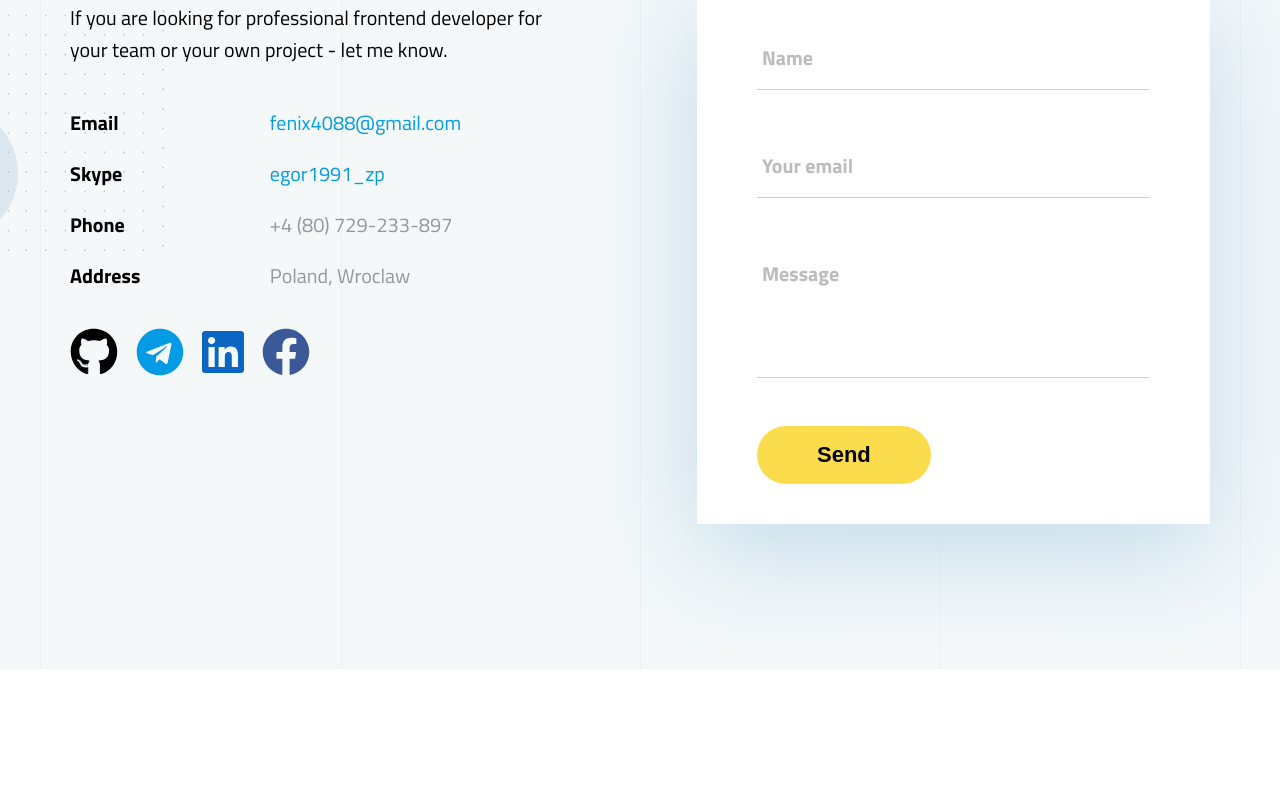
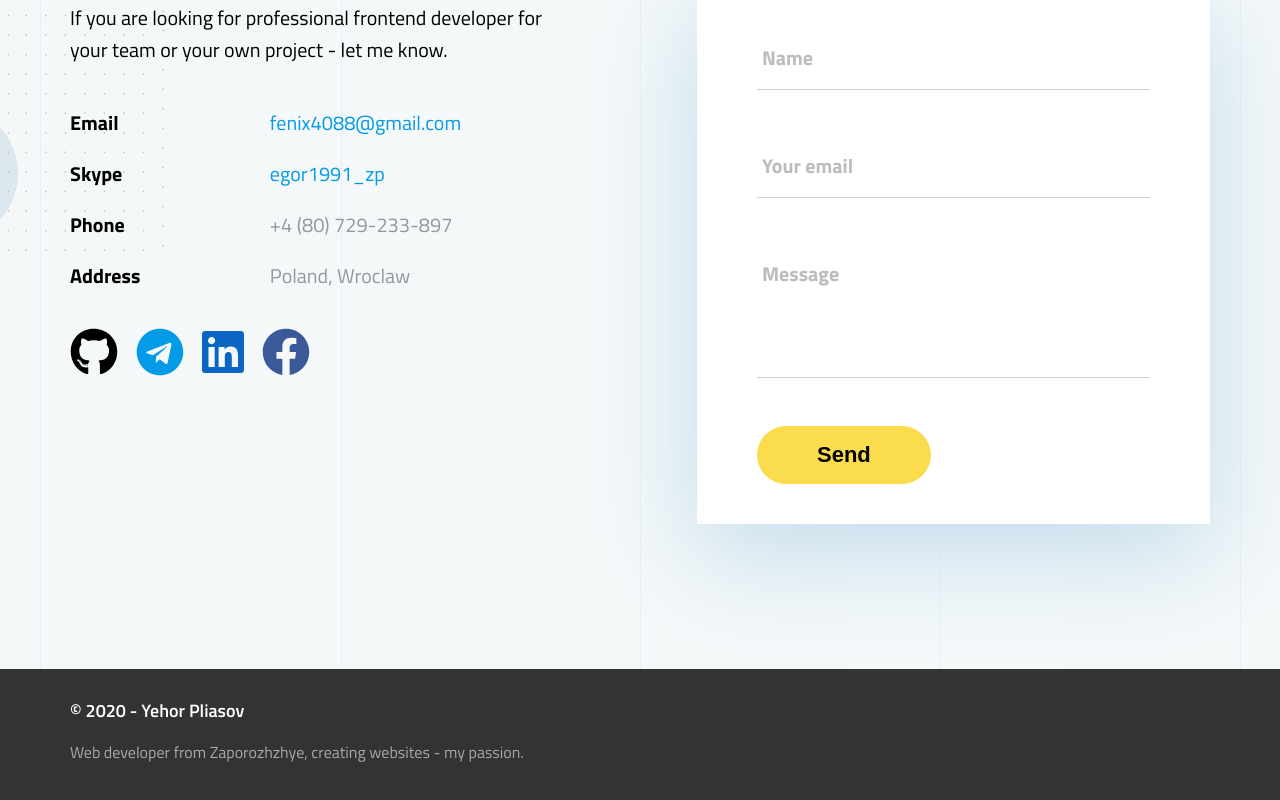
Before and after one commit to Fenix4088/PortfolioApp, a React (Create React App) app: page /#/ in a window 1280 px wide. Shown: the part 5810-6610 px from the top of the page. Before the commit the page ends 6479 px from the top, so only its background shows below. Built offline with nearby package versions, Linux system fonts and the light colour scheme.

Commit message:
21 Footer ready

```diff
--- a/src/App.js
+++ b/src/App.js
@@ -5,6 +5,7 @@ import { Home } from "./Components/Home/Home";
 import { Switch, Route } from "react-router-dom";
 import { ProjectInfoContainer } from "./Components/ProjectInfo/ProjectInfo";
 import useResizeObserver from "use-resize-observer";
+import {Footer} from "./Components/Footer/Footer";
 
 function App() {
   const [menuStatus, setMenuStatus] = useState(false);
@@ -27,6 +28,7 @@ function App() {
           render={() => <ProjectInfoContainer />}
         />
       </Switch>
+        <Footer/>
     </div>
   );
 }
--- a/src/Components/Contacts/Contacts.jsx
+++ b/src/Components/Contacts/Contacts.jsx
@@ -10,6 +10,7 @@ export const Contacts = (props) => {
     <section
       className="contacts"
       style={{ backgroundImage: `url(${contactBg})` }}
+      id={"contacts"}
     >
       <div className="container">
         <h2 className="contacts__title contacts__title">
--- /dev/null
+++ b/src/Components/Footer/Footer.jsx
@@ -0,0 +1,13 @@
+import React from "react";
+import "./Footer.scss"
+
+export const Footer = () => {
+    return(
+        <footer className="footer">
+            <div className="container">
+                <div className="footer__devName">&copy;&nbsp;2020 - Yehor Pliasov</div>
+                <p>Web developer from Zaporozhzhye, creating websites - my passion.</p>
+            </div>
+        </footer>
+    )
+}
--- /dev/null
+++ b/src/Components/Footer/Footer.scss
@@ -0,0 +1,26 @@
+.footer {
+  padding: 28px 0 38px;
+  background-color: #333333;
+  color: #a8a8a8;
+  p {
+    font-weight: 400;
+  }
+}
+
+.footer__devName {
+  margin-bottom: 16px;
+  font-size: 18px;
+  color: #fff;
+  font-weight: 600;
+}
+
+.footer__link {
+  font-weight: 500;
+  line-height: 1.5;
+  text-decoration: underline;
+  color: #a8a8a8;
+
+  &:hover, &:active {
+    color: #fff;
+  }
+}
--- a/src/Components/Header/HeaderContent.jsx
+++ b/src/Components/Header/HeaderContent.jsx
@@ -27,8 +27,8 @@ export const HeaderContent = (props) => {
               additionalClass={"header__btn"}
             />
             <PortfolioBTN
-              path={"./pages/contacts-page.html"}
-              linkType={"nav"}
+              path={"#contacts"}
+              linkType={"hash"}
               theme={"colorless"}
               title={"Contacts"}
               additionalClass={"header__btn"}
--- a/src/Components/Navigation/Navigation.jsx
+++ b/src/Components/Navigation/Navigation.jsx
@@ -10,6 +10,8 @@ import {
   faLinkedinIn,
 } from "@fortawesome/free-brands-svg-icons";
 import {Intouch} from "../CommonComponents/IntouchBlock/Intouch";
+import {NavLink} from "react-router-dom";
+import {HashLink, NavHashLink} from "react-router-hash-link";
 
 export const Navigation = ({menuStatus, setMenuStatus, ...props}) => {
   const [blockScroll, allowScroll] = useScrollBlock();
@@ -49,7 +51,7 @@ export const Navigation = ({menuStatus, setMenuStatus, ...props}) => {
       <nav className="header__navigation">
         <div className="header__navigation-logo">
           <span className="title-line">
-            <a href="./index.html">YP</a>
+            <NavLink to="/">YP</NavLink>
           </span>
         </div>
 
@@ -60,15 +62,15 @@ export const Navigation = ({menuStatus, setMenuStatus, ...props}) => {
         >
           <ul className="header__navigation-list">
             <li className="header__navigation-list-item">
-              <a href="#" className="active-page">
+              <NavLink to="/" className="active-page">
                 Main
-              </a>
+              </NavLink>
             </li>
             <li className="header__navigation-list-item">
-              <a href="./pages/projects-page.html">Projects</a>
+              <HashLink to="#projects">Projects</HashLink>
             </li>
             <li className="header__navigation-list-item">
-              <a href="./pages/contacts-page.html">Contacts</a>
+              <HashLink to="#contacts">Contacts</HashLink>
             </li>
           </ul>
 
--- a/src/Components/Portfolio/Portfolio.jsx
+++ b/src/Components/Portfolio/Portfolio.jsx
@@ -48,7 +48,7 @@ export const Portfolio = () => {
   };
 
   return (
-    <section className="portfolio" id="portfolio">
+    <section className="portfolio" id="projects">
       <div className="container">
         <h2 className="portfolio__title">
           <span className="title-line-middle">Portfolio</span>
```
